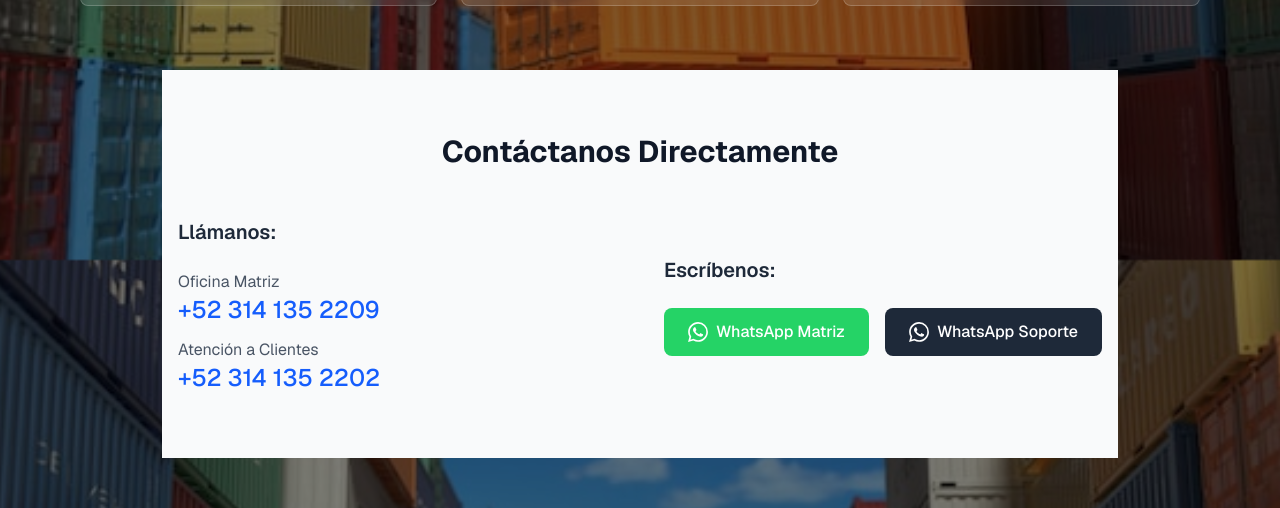
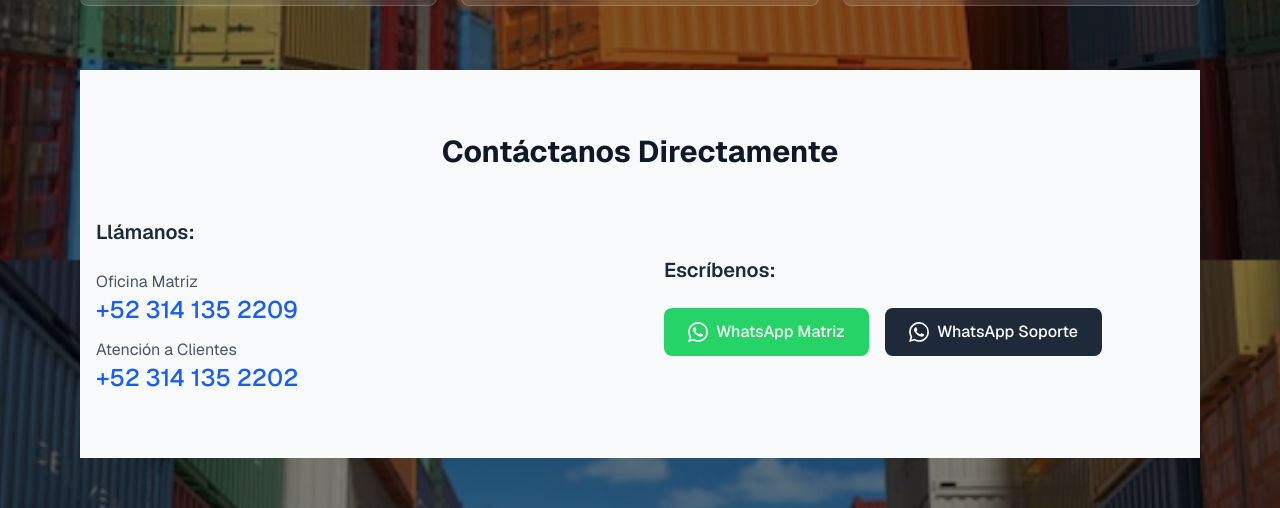
Before and after one commit to chucoyos/yaco, a Next.js app: page / in a window 1280 px wide. Shown: the part 1340-1848 px from the top of the page. Built offline with nearby package versions, Linux system fonts and the light colour scheme.

Commit message:
Style contact section

```diff
--- a/app/components/contactSection.js
+++ b/app/components/contactSection.js
@@ -3,7 +3,7 @@ import Link from "next/link";
 
 export default function ContactSection() {
   return (
-    <section id="contacto" className="py-16 bg-gray-50 dark:bg-gray-900 mx-auto my-8">
+    <section id="contacto" className="py-16 bg-gray-50 dark:bg-gray-900 mx-auto my-8 w-full">
       <div className="container mx-auto px-4 max-w-6xl">
         {/* Título */}
         <h2 className="text-3xl font-bold text-center mb-12 text-gray-900 dark:text-white">
```
